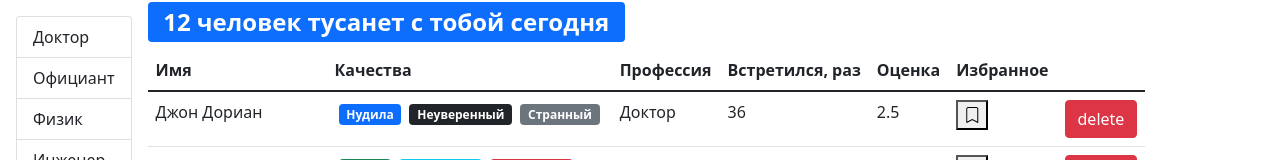
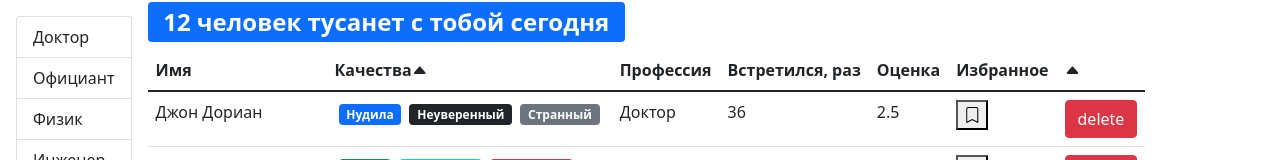
Before and after one commit to Axent13/fast-company, a React (Create React App) app: page / in a window 1280 px wide. Shown: the top 160 px of the page. Built offline with nearby package versions, Linux system fonts and the light colour scheme.

Commit message:
6. Сортировка

```diff
--- a/src/app/components/tableHeader.jsx
+++ b/src/app/components/tableHeader.jsx
@@ -1,3 +1,4 @@
+/* eslint-disable multiline-ternary */
 import React from "react";
 import PropTypes from "prop-types";
 
@@ -30,15 +31,17 @@
                         scope="col"
                     >
                         {columns[column].name}
+                        {selectedSort.path === columns[column].path ? (
+                            selectedSort.order === "asc" ? (
+                                <i className="bi bi-caret-up-fill"></i>
+                            ) : (
+                                <i className="bi bi-caret-down-fill"></i>
+                            )
+                        ) : (
+                            ""
+                        )}
                     </th>
                 ))}
-                {/* <th onClick={() => handleSort("name")} scope="col">Имя</th>
-                <th scope="col">Качества</th>
-                <th onClick={() => handleSort("profession.name")} scope="col">Профессия</th>
-                <th onClick={() => handleSort("completedMeetings")} scope="col">Встретился, раз</th>
-                <th onClick={() => handleSort("rate")} scope="col">Оценка</th>
-                <th onClick={() => handleSort("bookmark")} scope="col">Избранное</th>
-                <th /> */}
             </tr>
         </thead>
     );
```
